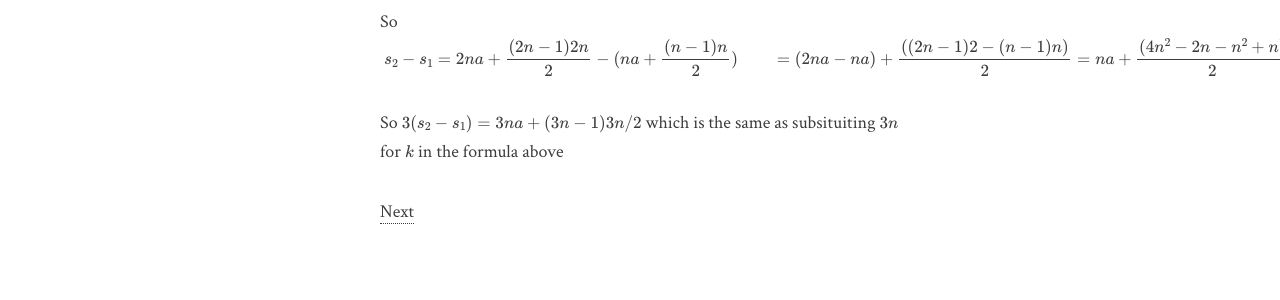
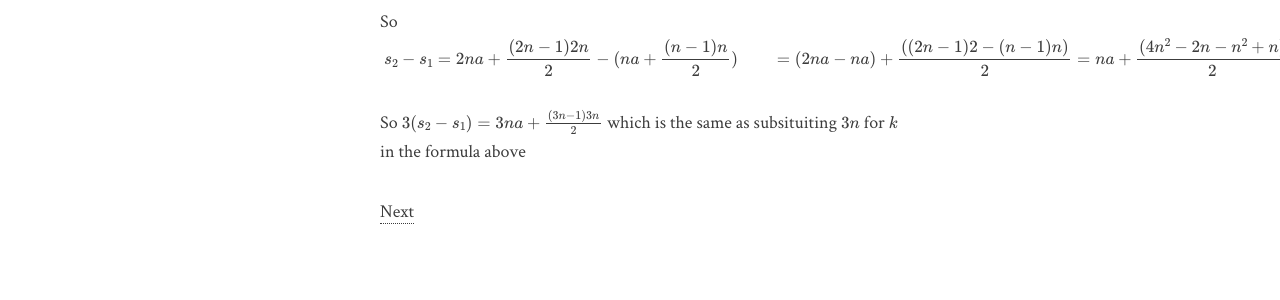
Before and after one commit to dearchap/h-k-solutions, a Jekyll site: the page built from 1.md, in a window 1280 px wide. Shown: the part 727-1027 px from the top of the page. Built offline with Jekyll 4.4.1, drawn with Linux system fonts in a browser that asks for light colours; our own code applies the rules of GitHub Pages for plain Markdown files; formulas are drawn with MathJax 3; some of the changed text lies outside the part shown.

Commit message:
Update 1.md

```diff
--- a/1.md
+++ b/1.md
@@ -12,10 +12,10 @@ Let the terms of the arithmetic progression be $a, a+d, a+2d, ..., a+(n-1)d, ...
 
 Sum of the first $k$ terms is
 
-  $$\begin{aligned} \sum & = a+(a+d)+(a+2d)+...+(a+(k-1)d) & = ka + d(1+2+3+4+5+...+(k-1)) & = ka+d\frac{(k-1)k}{2}\end{aligned}$$
+  $$\begin{aligned}\label{eq1} \sum & = a+(a+d)+(a+2d)+...+(a+(k-1)d) & = ka + d(1+2+3+4+5+...+(k-1)) & = ka+d\frac{(k-1)k}{2}\end{aligned}$$
 
 So $$\begin{aligned} s_2-s_1 & = 2na+\frac{(2n-1)2n}{2} - (na+\frac{(n-1)n}{2}) & = (2na-na)+\frac{((2n-1)2-(n-1)n)}{2} & = na+\frac{(4n^2-2n-n^2+n)}{2} & = na+\frac{(3n^2-n)}{2} & = na+\frac{(3n-1)n}{2} \end{aligned}$$
 
-So $3(s_2-s_1) = 3na + (3n-1)3n/2 $ which is the same as subsituiting $3n$ for $k$ in the formula above
+So $3(s_2-s_1) = 3na + \frac{(3n-1)3n}{2} $ which is the same as subsituiting $3n$ for $k$ in the formula above
 
 [Next](2.html)
```
